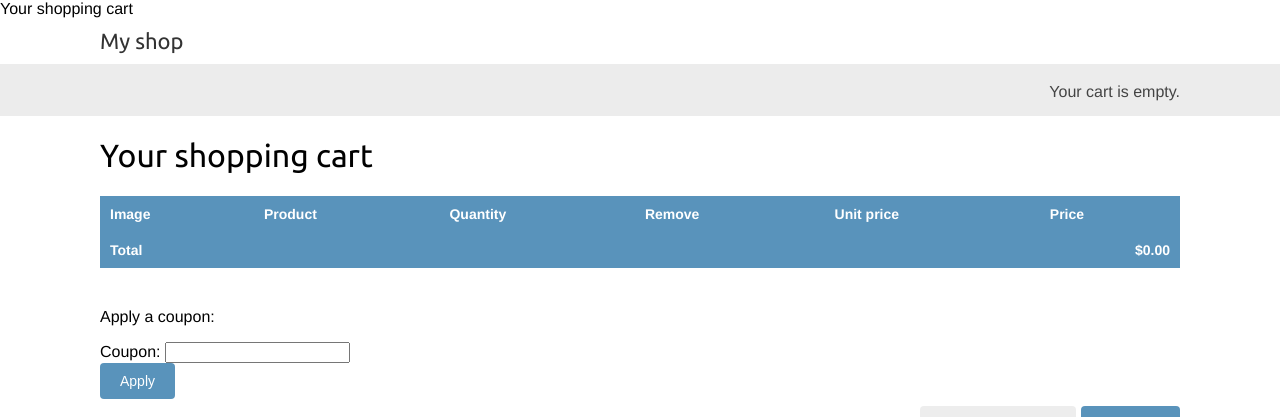
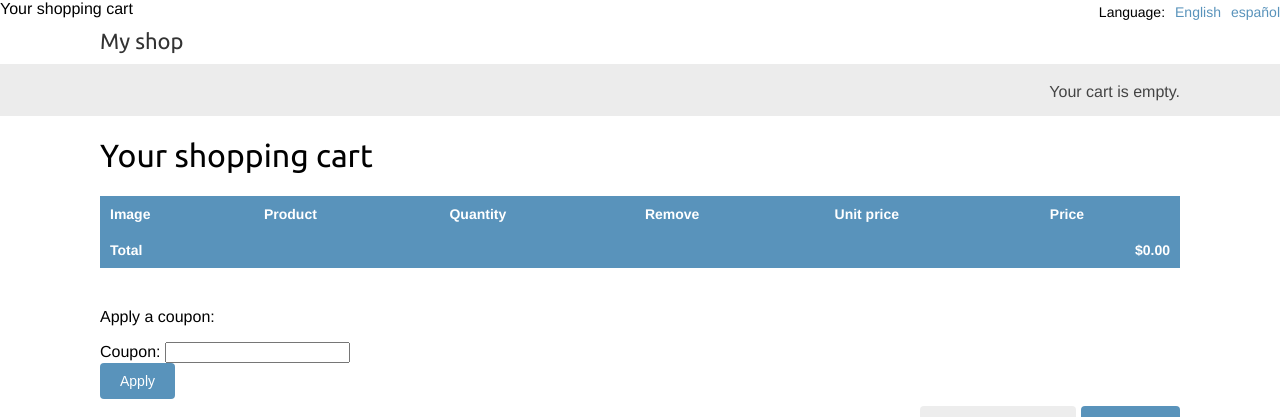
Before and after one commit to Fakhrillo/Simple-Online-Shop, a Django app: page /en/cart/ in a window 1280 px wide. Shown: the top 417 px of the page. Run offline with Django 5.2, Linux system fonts and the light colour scheme; parts of the project's set-up code (start-up, migrations or seed data) failed here and were passed over.

Commit message:
added button to switch between languages in the main page

```diff
--- a/shop/templates/shop/base.html
+++ b/shop/templates/shop/base.html
@@ -5,6 +5,22 @@
     <head>
         <meta charset="utf-8" />
         {% block title %}{% translate "My shop" %}{% endblock %}
+        {% get_current_language as LANGUAGE_CODE %}
+        {% get_available_languages as LANGUAGES %}
+        {% get_language_info_list for LANGUAGES as languages %}
+        <div class="languages">
+            <p>{% translate "Language" %}:</p>
+            <ul class="languages">
+                {% for language in languages %}
+                    <li>
+                        <a href="/{{ language.code }}/"
+                            {% if language.code == LANGUAGE_CODE %} class="selected"{% endif %}>
+                            {{ language.name_local }}
+                        </a>
+                    </li>
+                {% endfor %}
+            </ul>
+        </div>
         <link href="{% static "css/base.css" %}" rel="stylesheet">
     </head>
     <body>
```
